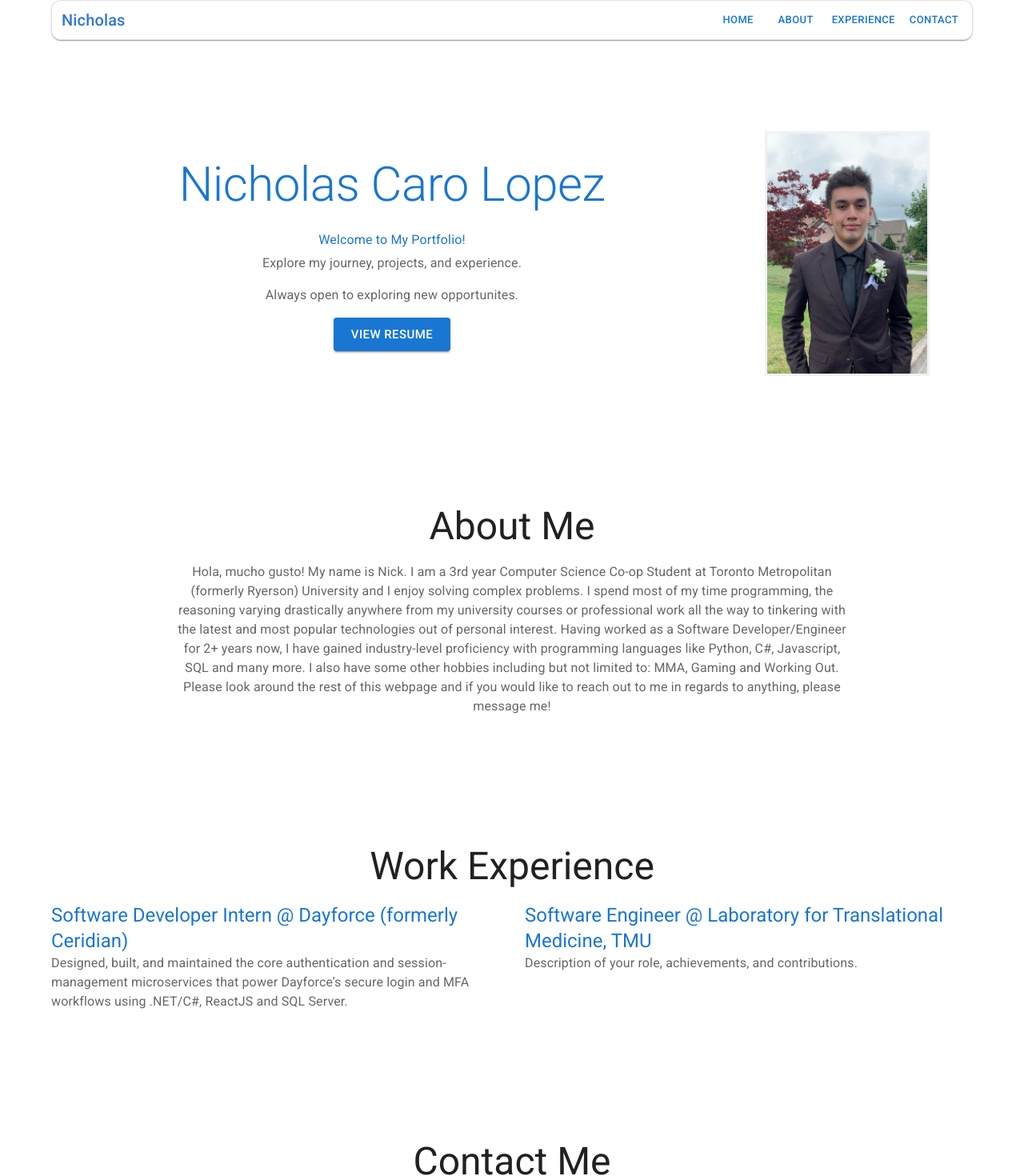
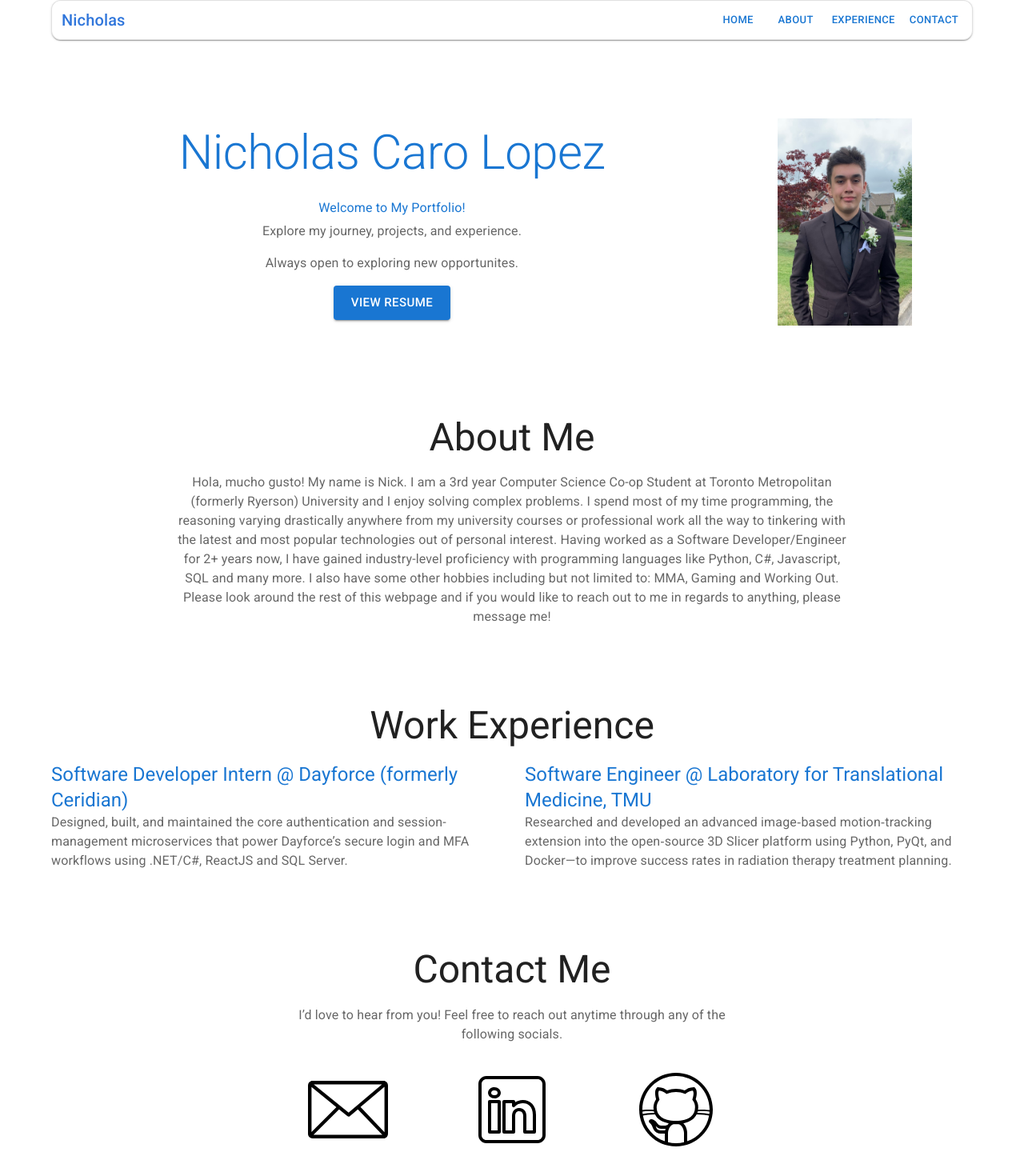
Before and after one commit to nicholas489/my-website, a Next.js app: page / in a window 1280 px wide. Shown: the top 1470 px of the page at 80% size. Built offline with nearby package versions, Linux system fonts and the light colour scheme.

Commit message:
Finished base website

```diff
--- a/app/pages/about.tsx
+++ b/app/pages/about.tsx
@@ -3,7 +3,7 @@ import * as React from 'react';
 import { Box, Container, Typography, styled } from '@mui/material';
 
 const Section = styled(Box)(({ theme }) => ({
-    padding: theme.spacing(10, 0),
+    padding: theme.spacing(6, 0),
     backgroundColor: theme.palette.background.default,
 }));
 
--- a/app/pages/contact.tsx
+++ b/app/pages/contact.tsx
@@ -1,11 +1,18 @@
 'use client';
 import * as React from 'react';
 import Image from 'next/image';
-import { Box, Container, Grid2, Link, styled, Typography } from '@mui/material';
+import { Box, Button, Container, Grid2, Link, styled, Typography } from '@mui/material';
 
 const Section = styled(Box)(({ theme }) => ({
-    padding: theme.spacing(10, 0),
+    padding: theme.spacing(6, 0),
     backgroundColor: theme.palette.background.default,
+}));
+
+const HoverImage = styled(Image)(() => ({
+  transition: 'transform 0.3s ease, box-shadow 0.3s ease',
+  '&:hover': {
+    transform: 'scale(1.05)',
+  },
 }));
 
 export default function Contact() {
@@ -21,7 +28,7 @@ export default function Contact() {
             <Grid2 container direction={'row'} spacing={8} sx={{justifyContent: 'space-evenly'}}>
                 <Grid2 container size={4} justifyContent="center" alignItems="center">
                   <Link href="mailto:nickcarolopez@gmail.com" target="_blank" rel="noopener">
-                    <Image
+                    <HoverImage
                       src="/svg/email.svg"
                       width={100}
                       height={100}
@@ -29,9 +36,9 @@ export default function Contact() {
                     />
                   </Link>
                 </Grid2>
-                <Grid2 container size={4} justifyContent="center" alignItems="center">
+                <Grid2 container size={{ xs: 12, sm: 4 }} justifyContent="center" alignItems="center">
                   <Link href="https://www.linkedin.com/in/nicholas-caro-lopez/" target="_blank" rel="noopener">
-                    <Image
+                    <HoverImage
                       src="/svg/linkedin.svg"
                       width={100}
                       height={100}
@@ -39,9 +46,9 @@ export default function Contact() {
                     />
                   </Link>
                 </Grid2>
-                <Grid2 container size={4} justifyContent="center" alignItems="center">
+                <Grid2 container size={{ xs: 12, sm: 4 }} justifyContent="center" alignItems="center">
                   <Link href="https://github.com/nicholas489" target="_blank" rel="noopener">
-                    <Image
+                    <HoverImage
                       src="/svg/github.svg"
                       width={100}
                       height={100}
--- a/app/pages/experience.tsx
+++ b/app/pages/experience.tsx
@@ -1,9 +1,9 @@
 'use client';
 import * as React from 'react';
-import { Box, Button, Container, Grid, Typography, styled } from '@mui/material';
+import { Box, Container, Grid, Typography, styled } from '@mui/material';
 
 const Section = styled(Box)(({ theme }) => ({
-    padding: theme.spacing(10, 0),
+    padding: theme.spacing(6, 0),
     backgroundColor: theme.palette.background.default,
 }));
 
@@ -21,8 +21,8 @@ export default function Experience() {
                   Software Developer Intern @ Dayforce (formerly Ceridian)
                 </Typography>
                 <Typography variant="body1" color="textSecondary">
-                  Designed, built, and maintained the core authentication and session-management microservices that power Dayforce’s secure
-                  login and MFA workflows using .NET/C#, ReactJS and SQL Server.
+                  Designed, built, and maintained the core authentication and session-management microservices that
+                  power Dayforce’s secure login and MFA workflows using .NET/C#, ReactJS and SQL Server.
                 </Typography>
               </Grid>
               <Grid item xs={12} md={6}>
@@ -30,7 +30,9 @@ export default function Experience() {
                   Software Engineer @ Laboratory for Translational Medicine, TMU
                 </Typography>
                 <Typography variant="body1" color="textSecondary">
-                  Description of your role, achievements, and contributions.
+                  Researched and developed an advanced image‐based motion‐tracking extension into the
+                  open‐source 3D Slicer platform using Python, PyQt, and Docker—to improve success rates in
+                  radiation therapy treatment planning.
                 </Typography>
               </Grid>
             </Grid>
--- a/app/pages/home.tsx
+++ b/app/pages/home.tsx
@@ -6,14 +6,18 @@ import me from '../../public/me.jpg';
 
 const ProfileImage = styled(Image)(({ theme }) => ({
   width: '200px',
-  height: '300px',
+  maxwidth: '300px',
+  height: 'auto',
+  padding: theme.spacing(2),
   margin: '0 auto',
   display: 'block',
+  quality: 100,
+  //border: `3px solid rgba(148, 163, 184, 0.15)`,
 }));
 
 
 const Section = styled(Box)(({ theme }) => ({
-    padding: theme.spacing(10, 0),
+    padding: theme.spacing(6, 0),
     backgroundColor: theme.palette.background.default,
 }));
 
@@ -42,7 +46,7 @@ export default function Home() {
               </Button>
             </Box>
           </Box>
-          <Box sx= {{border: '3px solid rgba(148, 163, 184, 0.15)'}}>
+          <Box>
             <ProfileImage src={me} alt="Nicholas Caro Lopez" />
           </Box>
       </Stack>
--- a/components/Header.tsx
+++ b/components/Header.tsx
@@ -128,11 +128,18 @@ export default function Header() {
                   </IconButton>
                 </Box>
 
-                <MenuItem>Home</MenuItem>
-                <MenuItem>About</MenuItem>
-                <MenuItem>Experience</MenuItem>
-                <MenuItem>Projects</MenuItem>
-                <Divider sx={{ my: 3 }} />
+                <Box sx={{
+                    display: 'flex',
+                    flexDirection: 'column',
+                    alignItems: 'center',
+                    justifyContent: 'center',
+                  }}>
+                  <MenuItem>Home</MenuItem>
+                  <MenuItem>About</MenuItem>
+                  <MenuItem>Experience</MenuItem>
+                </Box>
+                {/* <MenuItem>Projects</MenuItem> */}
+                <Divider sx={{ my: 1 }} />
                 <MenuItem>
                   <Button color="primary" variant="contained" fullWidth>
                     Contact
```
